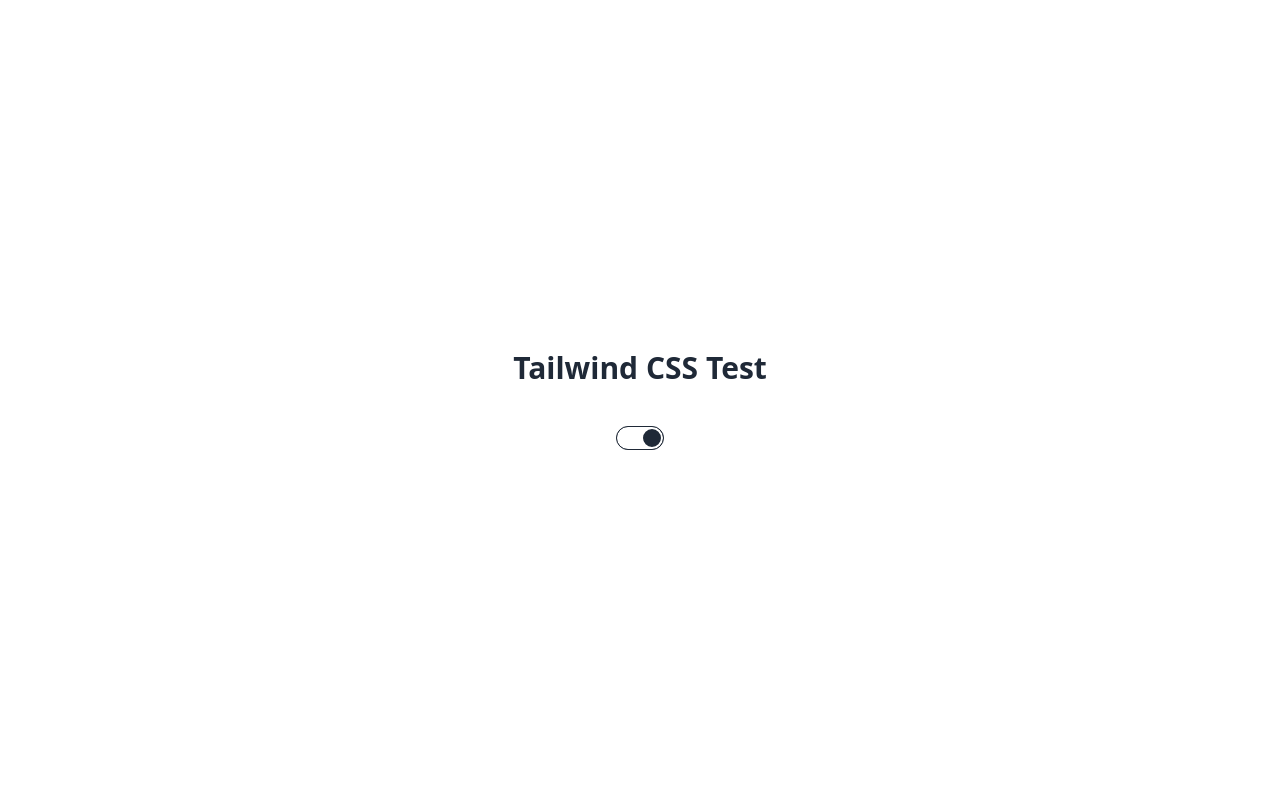
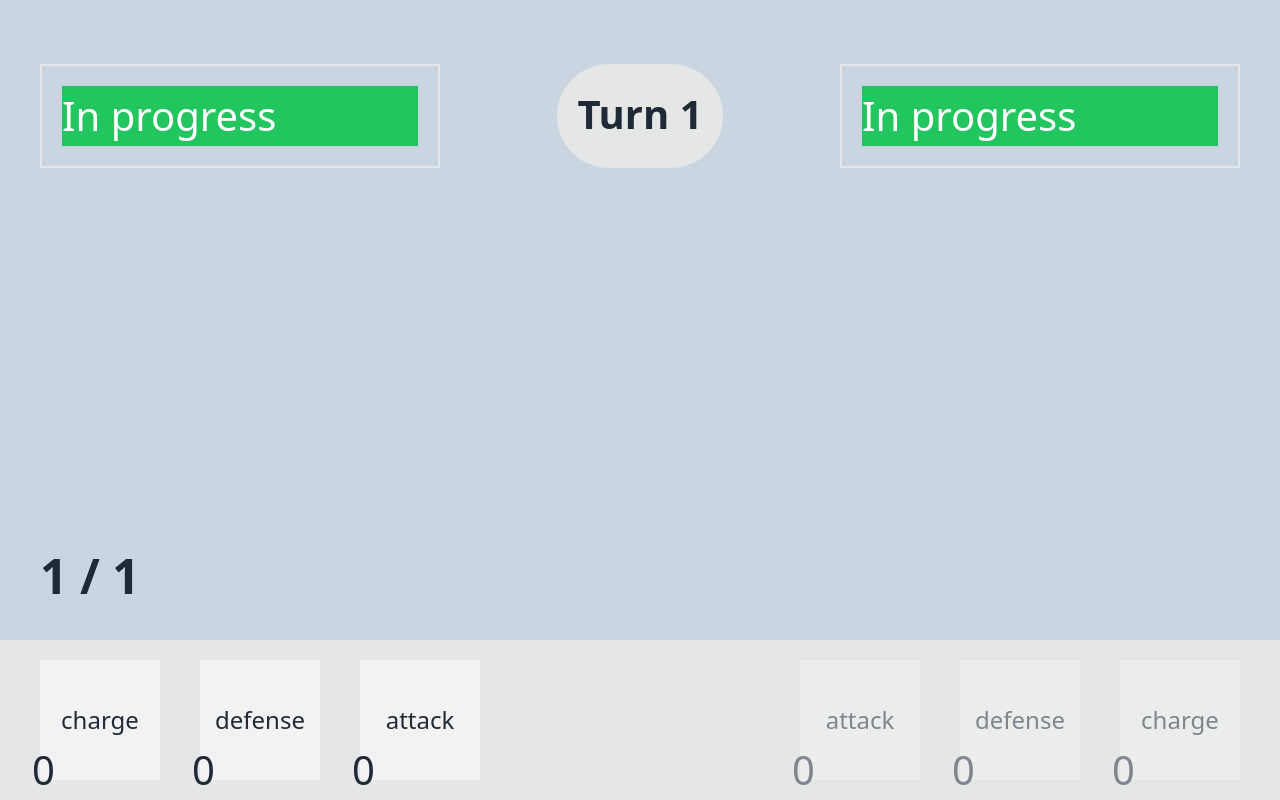
Before and after one commit to SleepyLe0/PROJECT2-SEC-1-VueView, a Vue app: page / in a window 1280 px wide. Built offline with nearby package versions, Linux system fonts and the light colour scheme.

Commit message:
draft gameplay#1

```diff
--- a/src/App.vue
+++ b/src/App.vue
@@ -1,13 +1,11 @@
 <script setup>
-import { ref } from 'vue'
+import GameInterface from './components/GameInterface.vue'
 
-const colorTheme = ref(true)
 </script>
 
 <template>
-  <div class="flex flex-col justify-center items-center h-screen gap-10" :data-theme=" colorTheme ? 'light' : 'dark'">
-    <h1 class="font-bold text-3xl">Tailwind CSS Test</h1>
-    <input type="checkbox" class="toggle" v-model="colorTheme">
+  <div>
+    <GameInterface />
   </div>
 </template>
 
--- /dev/null
+++ b/src/components/GameInterface.vue
@@ -0,0 +1,216 @@
+<script setup>
+import { computed, reactive, ref, watch } from 'vue';
+import ActionButton from './gameplay components/ActionButton.vue';
+
+const maxSkillPoint = 4
+const turn = ref(1)
+const actionPerTurn = ref(0)
+const turnDirection = ref(true)
+const turnPhase = ref(1)
+const playerTurn = ref(false)
+const enemyTurn = ref(false)
+const skillPoint = ref(0)
+const enemySkillPoint = ref(0)
+const disableChargePoint = ref(false)
+const playerCurrentHp = ref(0)
+const enemyCurrentHp = ref(0)
+const playerAction = ref({
+    charge: 0,
+    defense: 0,
+    attack: 0
+})
+const enemyAction = ref({
+    charge: 0,
+    defense: 0,
+    attack: 0
+})
+const playerChar = ref({
+    maxHp: 100,
+    currentHp: 100,
+    attack: 20
+})
+const enemyChar = ref({
+    maxHp: 50,
+    currentHp: 50,
+    attack: 30
+})
+
+const gameStart = () => {
+    turnPhase.value = 1
+    if (turn.value > 4) {
+        skillPoint.value = maxSkillPoint
+        enemySkillPoint.value = maxSkillPoint
+    } else {
+        skillPoint.value = turn.value
+        enemySkillPoint.value = turn.value
+    }
+}
+
+const playerActionTurn = () => {
+    playerTurn.value = true
+    disableChargePoint.value = false
+    skillPoint.value += playerAction.value.charge
+    playerAction.value.charge = 0
+}
+
+const enemyActionTurn = () => {
+    enemyTurn.value = true
+    enemySkillPoint.value += enemyAction.value.charge
+    enemyAction.value.charge = 0
+    if (turn.value === 1) {
+        enemySkillPoint.value++
+    }
+    const actionSet = []
+    for (let i = 0; i < enemySkillPoint.value; i++) {
+        actionSet.push(Math.floor(Math.random() * 3) + 1)
+    }
+    setTimeout(() => {
+        actionSet.forEach(action => {
+            if (action === 1) enemyAction.value.attack++
+            else if (action === 2) enemyAction.value.defense++
+            else enemyAction.value.charge++
+            enemySkillPoint.value--
+        })
+        nextAction()
+    }, 1500)
+}
+
+const calculateActionTurn = (char) => {
+    playerTurn.value = false
+    enemyTurn.value = false
+    let actor, actorStatus, nonActor, nonActorStatus
+    if (char === 'player') {
+        actor = playerAction.value
+        nonActor = enemyAction.value
+        actorStatus = playerChar.value
+        nonActorStatus = enemyChar.value
+    } else {
+        actor = enemyAction.value
+        nonActor = playerAction.value
+        actorStatus = enemyChar.value
+        nonActorStatus = playerChar.value
+    }
+    const calculateAttack = actor.attack - nonActor.defense
+    if (calculateAttack > 0) nonActorStatus.currentHp -= (calculateAttack * actorStatus.attack)
+    setTimeout(() => {
+        playerCurrentHp.value = playerChar.value.currentHp
+        enemyCurrentHp.value = enemyChar.value.currentHp
+        nextAction()
+        actor.attack = 0
+        nonActor.defense = 0
+    }, 2000)
+}
+
+const nextAction = () => {
+    if (turnPhase.value === 3) turnDirection.value = false
+    if (turnPhase.value === 1) turnDirection.value = true
+    if (turnDirection.value) turnPhase.value++
+    else turnPhase.value--
+    if (actionPerTurn.value === 3) {
+        turn.value++
+        actionPerTurn.value = 0
+        gameStart()
+    } else actionPerTurn.value++
+}
+
+const gameEnd = () => {
+    if (playerChar.value.currentHp > enemyChar.value.currentHp) console.log('Player Win')
+    else console.log('Enemy Win')
+}
+
+const chargePointAction = () => {
+    skillPoint.value--
+    playerAction.value.charge++
+    if (playerAction.value.charge === 4) {
+        disableChargePoint.value = true
+    }
+}
+
+const defensePointAction = () => {
+    skillPoint.value--
+    playerAction.value.defense++
+}
+
+const attackPointAction = () => {
+    skillPoint.value--
+    playerAction.value.attack++
+}
+
+const playerHp = computed(() => {
+    console.log('playerHp : ' + playerChar.value.currentHp / playerChar.value.maxHp * 100 + '%')
+    return playerChar.value.currentHp / playerChar.value.maxHp * 100
+})
+
+const enemyHp = computed(() => {
+    console.log('enemyHp : ' + enemyChar.value.currentHp / enemyChar.value.maxHp * 100 + '%')
+    return enemyChar.value.currentHp / enemyChar.value.maxHp * 100
+})
+
+watch(skillPoint, () => {
+    if (skillPoint.value === 0) nextAction()
+})
+
+watch([playerCurrentHp, enemyCurrentHp], () => {
+    console.log(playerCurrentHp.value + ' ' + enemyCurrentHp.value)
+    if (playerCurrentHp.value <= 0 || enemyCurrentHp.value <= 0) turnPhase.value = 4
+})
+
+watch(turnPhase, (newValue, oldValue) => {
+    if (turnPhase.value === 1) playerActionTurn()
+    else if (turnPhase.value === 2) newValue - oldValue > 0 ? calculateActionTurn('player') : calculateActionTurn('enemy')
+    else if (turnPhase.value === 3) enemyActionTurn()
+    else gameEnd()
+},{ immediate: true })
+
+gameStart()
+
+</script>
+
+<template>
+    <div class="relative w-screen h-screen overflow-hidden flex justify-center">
+        <div class="absolute flex w-screen justify-between top-[3vh] text-[5vh] p-10">
+            <div class="border-2 w-[50vh] p-5">
+                <div class="bg-green-500 h-full text-white" :class="`w-[${playerHp}%]`">
+                    In progress
+                </div>
+            </div>
+            <div class="font-bold bg-base-300 p-5 rounded-full">
+                <h1>Turn {{ turn }}</h1>
+            </div>
+            <div class="border-2 w-[50vh] p-5">
+                <div class="bg-green-500 h-full text-white" :class="`w-[${enemyHp}%]`">
+                    In progress
+                </div>
+            </div>
+        </div>
+        <div class="relative w-screen h-screen bg-slate-300 -z-10">
+            <div class="absolute">
+
+            </div>
+        </div>
+        <div class="absolute bottom-0">
+            <div class="flex justify-center w-screen">
+                <div v-if="playerTurn" class="flex w-full items-center text-5xl font-bold p-[5vh]">
+                    {{ skillPoint }} / {{ turn > 4 ? maxSkillPoint : turn }}
+                </div>
+                <div v-if="enemyTurn" class="flex w-full justify-end items-center text-5xl font-bold p-[5vh]">
+                    {{ enemySkillPoint }} / {{ turn > 4 ? maxSkillPoint : turn }}
+                </div>
+            </div>
+            <div class="flex justify-between w-screen h-[20vh] bg-base-300 p-[5vh]">
+                <div class="flex gap-10 justify-center items-center" :class="playerTurn ? '' : 'opacity-50 pointer-events-none'">
+                    <ActionButton :actionVar="playerAction.charge" :actionFunc="chargePointAction" :class="disableChargePoint ? 'pointer-events-none opacity-50' : ''">charge</ActionButton>
+                    <ActionButton :actionVar="playerAction.defense" :actionFunc="defensePointAction">defense</ActionButton>
+                    <ActionButton :actionVar="playerAction.attack" :actionFunc="attackPointAction">attack</ActionButton>
+                </div>
+                <div class="flex gap-10 justify-center items-center" :class="enemyTurn ? '' : 'opacity-50 pointer-events-none'">
+                    <ActionButton :actionVar="enemyAction.attack">attack</ActionButton>
+                    <ActionButton :actionVar="enemyAction.defense">defense</ActionButton>
+                    <ActionButton :actionVar="enemyAction.charge">charge</ActionButton>
+                </div>
+            </div>
+        </div>
+    </div>
+</template>
+
+<style scoped></style>
--- /dev/null
+++ b/src/components/gameplay components/ActionButton.vue
@@ -0,0 +1,28 @@
+<script setup>
+const props = defineProps({
+    actionVar: {
+        type: Number,
+        required: true
+    },
+    actionFunc: {
+        type: Function
+    }
+})
+</script>
+
+<template>
+    <button v-if="props.actionFunc !== undefined" class="flex relative justify-center items-center w-[15vh] h-[15vh] text-[3vh] bg-base-200" @click="props.actionFunc">
+        <slot></slot>
+        <h1 class="absolute -bottom-[2.5vh] -left-[1vh] text-[5vh]">
+            {{ props.actionVar }}
+        </h1>
+    </button>
+    <button v-else class="flex relative justify-center items-center w-[15vh] h-[15vh] text-[3vh] bg-base-200 pointer-events-none">
+        <slot></slot>
+        <h1 class="absolute -bottom-[2.5vh] -left-[1vh] text-[5vh]">
+            {{ props.actionVar }}
+        </h1>
+    </button>
+</template>
+
+<style scoped></style>
```
Also changed, not shown: 1 other file (tests, documents, lock files or other folders).
